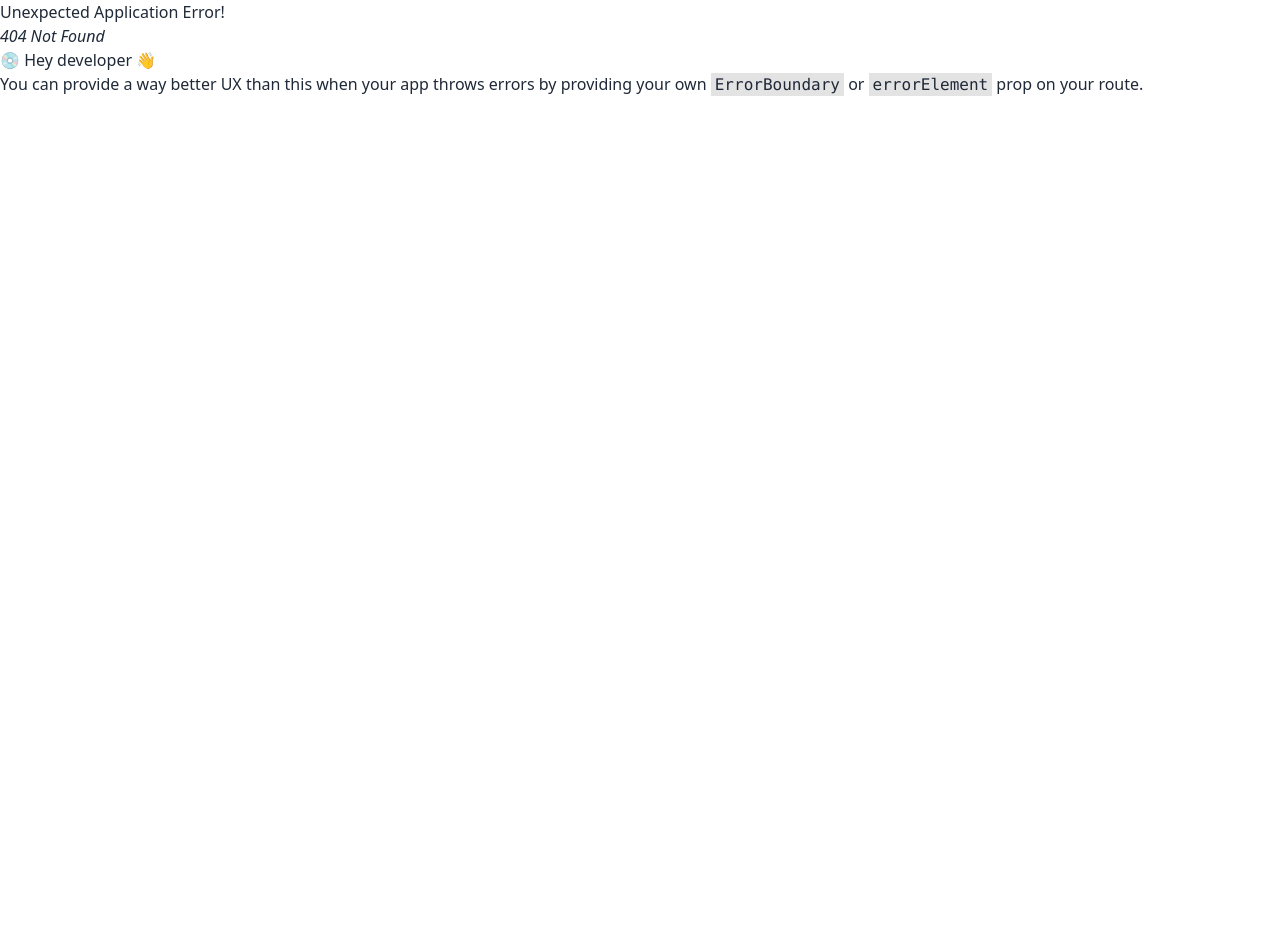
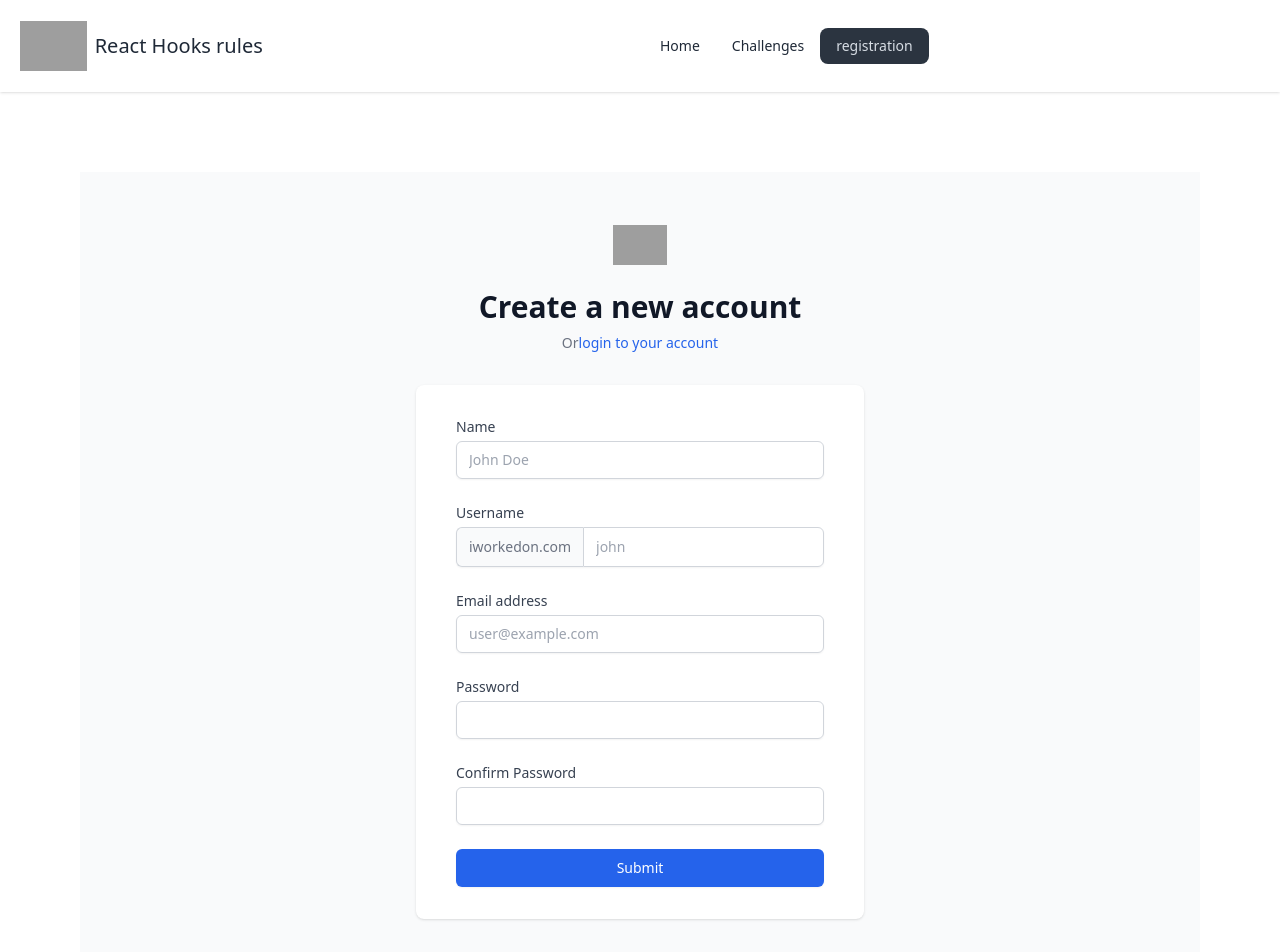
Before and after one commit to minhazapon/React-Hooks-Rules, a React (Vite) app: page /registration in a window 1280 px wide. Before the commit this address had no page. Shown: the top 952 px of the page. Before the commit the page ends 800 px from the top, so only its background shows below. Built offline with nearby package versions, Linux system fonts and the light colour scheme; grey boxes are pictures that could not be loaded.

Commit message:
added file

```diff
--- a/src/Nav.jsx
+++ b/src/Nav.jsx
@@ -7,6 +7,7 @@
 
         <li><NavLink to='/'>Home</NavLink></li>
         <li><NavLink to='/challenges'>Challenges</NavLink></li>
+        <li><NavLink to='/registration'>registration</NavLink></li>
 
     </>
 
--- a/src/main.jsx
+++ b/src/main.jsx
@@ -9,6 +9,7 @@
 import Root from './Root';
 import Home from './Home';
 import Challenges from './hooks/Challenges';
+import Registration from './registration/Registration';
 
 const router = createBrowserRouter([
   {
@@ -23,6 +24,10 @@
         path: "/challenges",
         element: <Challenges></Challenges>,
       },
+      {
+        path: "/registration",
+        element: <Registration></Registration>,
+      },
     ],
   },
 ]);
--- /dev/null
+++ b/src/registration/Registration.jsx
@@ -0,0 +1,108 @@
+
+
+
+import React from 'react'
+
+function Registration() {
+    return (
+        <div className=' m-20 '>
+            <div class="min-h-screen bg-gray-50 flex flex-col justify-center py-12 sm:px-6 lg:px-8">
+                <div class="sm:mx-auto sm:w-full sm:max-w-md">
+                    <img class="mx-auto h-10 w-auto" src="https://www.svgrepo.com/show/301692/login.svg" alt="Workflow" />
+                    <h2 class="mt-6 text-center text-3xl leading-9 font-extrabold text-gray-900">
+                        Create a new account
+                    </h2>
+                    <p class="mt-2 text-center text-sm leading-5 text-gray-500 max-w">
+                        Or
+                        <a href="#"
+                            class="font-medium text-blue-600 hover:text-blue-500 focus:outline-none focus:underline transition ease-in-out duration-150">
+                            login to your account
+                        </a>
+                    </p>
+                </div>
+
+                <div class="mt-8 sm:mx-auto sm:w-full sm:max-w-md">
+                    <div class="bg-white py-8 px-4 shadow sm:rounded-lg sm:px-10">
+                        <form method="POST" action="#">
+                            <div>
+                                <label for="email" class="block text-sm font-medium leading-5  text-gray-700">Name</label>
+                                <div class="mt-1 relative rounded-md shadow-sm">
+                                    <input id="name" name="name" placeholder="John Doe" type="text" required=""
+                                        class="appearance-none block w-full px-3 py-2 border border-gray-300 rounded-md placeholder-gray-400 focus:outline-none focus:shadow-outline-blue focus:border-blue-300 transition duration-150 ease-in-out sm:text-sm sm:leading-5" />
+                                    <div class="hidden absolute inset-y-0 right-0 pr-3 flex items-center pointer-events-none">
+                                        <svg class="h-5 w-5 text-red-500" fill="currentColor" viewBox="0 0 20 20">
+                                            <path fill-rule="evenodd"
+                                                d="M18 10a8 8 0 11-16 0 8 8 0 0116 0zm-7 4a1 1 0 11-2 0 1 1 0 012 0zm-1-9a1 1 0 00-1 1v4a1 1 0 102 0V6a1 1 0 00-1-1z"
+                                                clip-rule="evenodd">
+                                            </path>
+                                        </svg>
+                                    </div>
+                                </div>
+                            </div>
+
+                            <div class="mt-6">
+                                <label for="username" class="block text-sm font-medium leading-5 text-gray-700">Username</label>
+                                <div class="mt-1 flex rounded-md shadow-sm">
+                                    <span
+                                        class="inline-flex h-10 items-center px-3 rounded-l-md border border-r-0 border-gray-300 bg-gray-50 text-gray-500 sm:text-sm">
+                                        iworkedon.com
+                                    </span>
+                                    <input id="username" name="username" placeholder="john" type="text" required=""
+                                        class="flex-1  border border-gray-300 form-input pl-3 block w-full rounded-none rounded-r-md transition duration-150 ease-in-out sm:text-sm sm:leading-5" />
+                                </div>
+                            </div>
+
+                            <div class="mt-6">
+                                <label for="email" class="block text-sm font-medium leading-5 text-gray-700">
+                                    Email address
+                                </label>
+                                <div class="mt-1 relative rounded-md shadow-sm">
+                                    <input id="email" name="email" placeholder="user@example.com" type="email"
+                                        required=""
+                                        class="appearance-none block w-full px-3 py-2 border border-gray-300 rounded-md placeholder-gray-400 focus:outline-none focus:shadow-outline-blue focus:border-blue-300 transition duration-150 ease-in-out sm:text-sm sm:leading-5" />
+                                    <div class="hidden absolute inset-y-0 right-0 pr-3 flex items-center pointer-events-none">
+                                        <svg class="h-5 w-5 text-red-500" fill="currentColor" viewBox="0 0 20 20">
+                                            <path fill-rule="evenodd"
+                                                d="M18 10a8 8 0 11-16 0 8 8 0 0116 0zm-7 4a1 1 0 11-2 0 1 1 0 012 0zm-1-9a1 1 0 00-1 1v4a1 1 0 102 0V6a1 1 0 00-1-1z"
+                                                clip-rule="evenodd"></path>
+                                        </svg>
+                                    </div>
+                                </div>
+                            </div>
+
+                            <div class="mt-6">
+                                <label for="password" class="block text-sm font-medium leading-5 text-gray-700">
+                                    Password
+                                </label>
+                                <div class="mt-1 rounded-md shadow-sm">
+                                    <input id="password" name="password" type="password" required=""
+                                        class="appearance-none block w-full px-3 py-2 border border-gray-300 rounded-md placeholder-gray-400 focus:outline-none focus:shadow-outline-blue focus:border-blue-300 transition duration-150 ease-in-out sm:text-sm sm:leading-5" />
+                                </div>
+                            </div>
+
+                            <div class="mt-6">
+                                <label for="password_confirmation" class="block text-sm font-medium leading-5 text-gray-700">
+                                    Confirm Password
+                                </label>
+                                <div class="mt-1 rounded-md shadow-sm">
+                                    <input id="password_confirmation" name="password_confirmation" type="password" required=""
+                                        class="appearance-none block w-full px-3 py-2 border border-gray-300 rounded-md placeholder-gray-400 focus:outline-none focus:shadow-outline-blue focus:border-blue-300 transition duration-150 ease-in-out sm:text-sm sm:leading-5" />
+                                </div>
+                            </div>
+
+                            <div class="mt-6">
+                                <span class="block w-full rounded-md shadow-sm">
+                                    <input type="submit"
+                                        class="w-full flex justify-center py-2 px-4 border border-transparent text-sm font-medium rounded-md text-white bg-blue-600 hover:bg-blue-500 focus:outline-none focus:border-indigo-700 focus:shadow-outline-indigo active:bg-indigo-700 transition duration-150 ease-in-out" value="Submit" />
+                                </span>
+                            </div>
+                        </form>
+
+                    </div>
+                </div>
+            </div>
+        </div>
+    )
+}
+
+export default Registration
```
